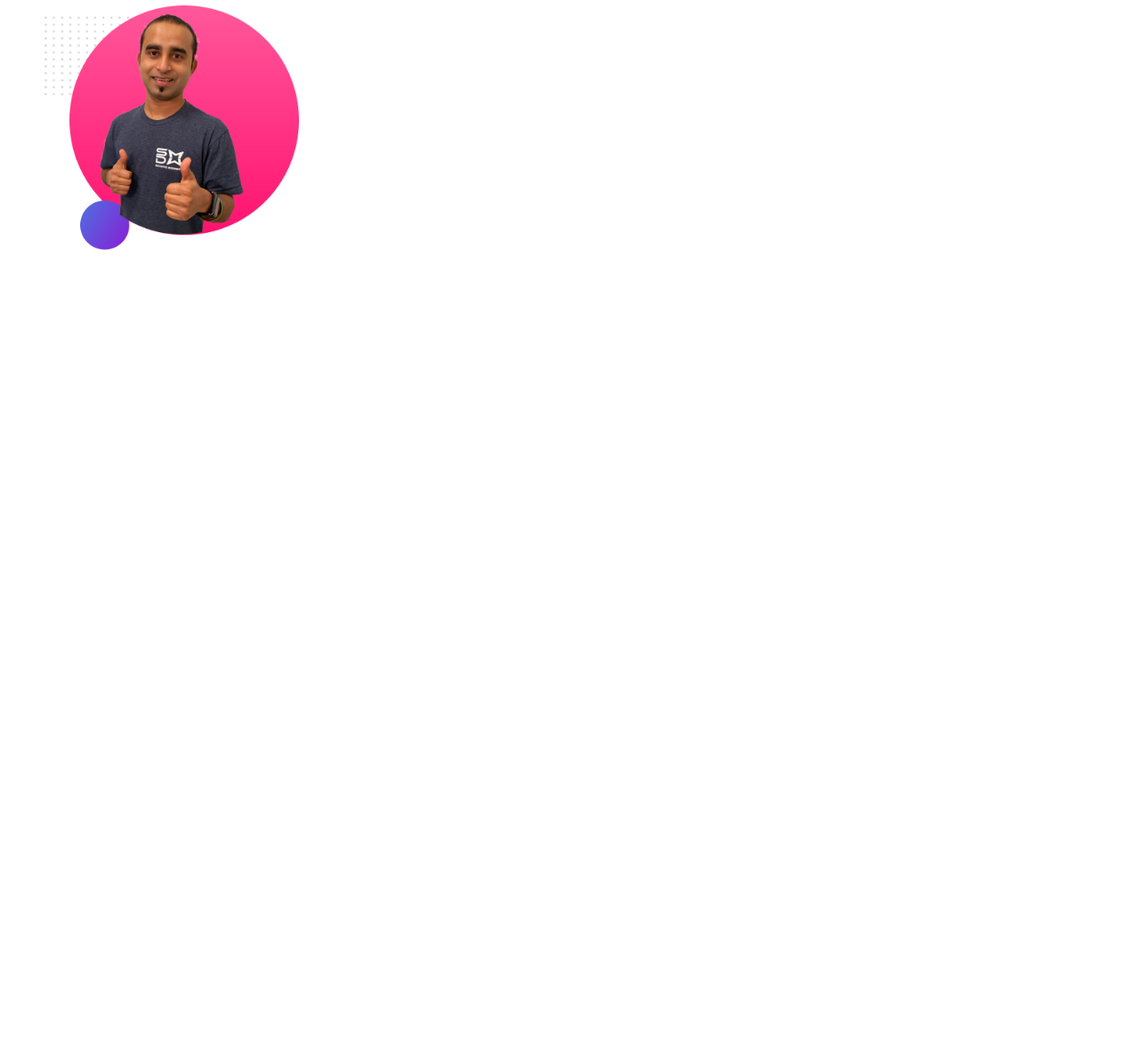
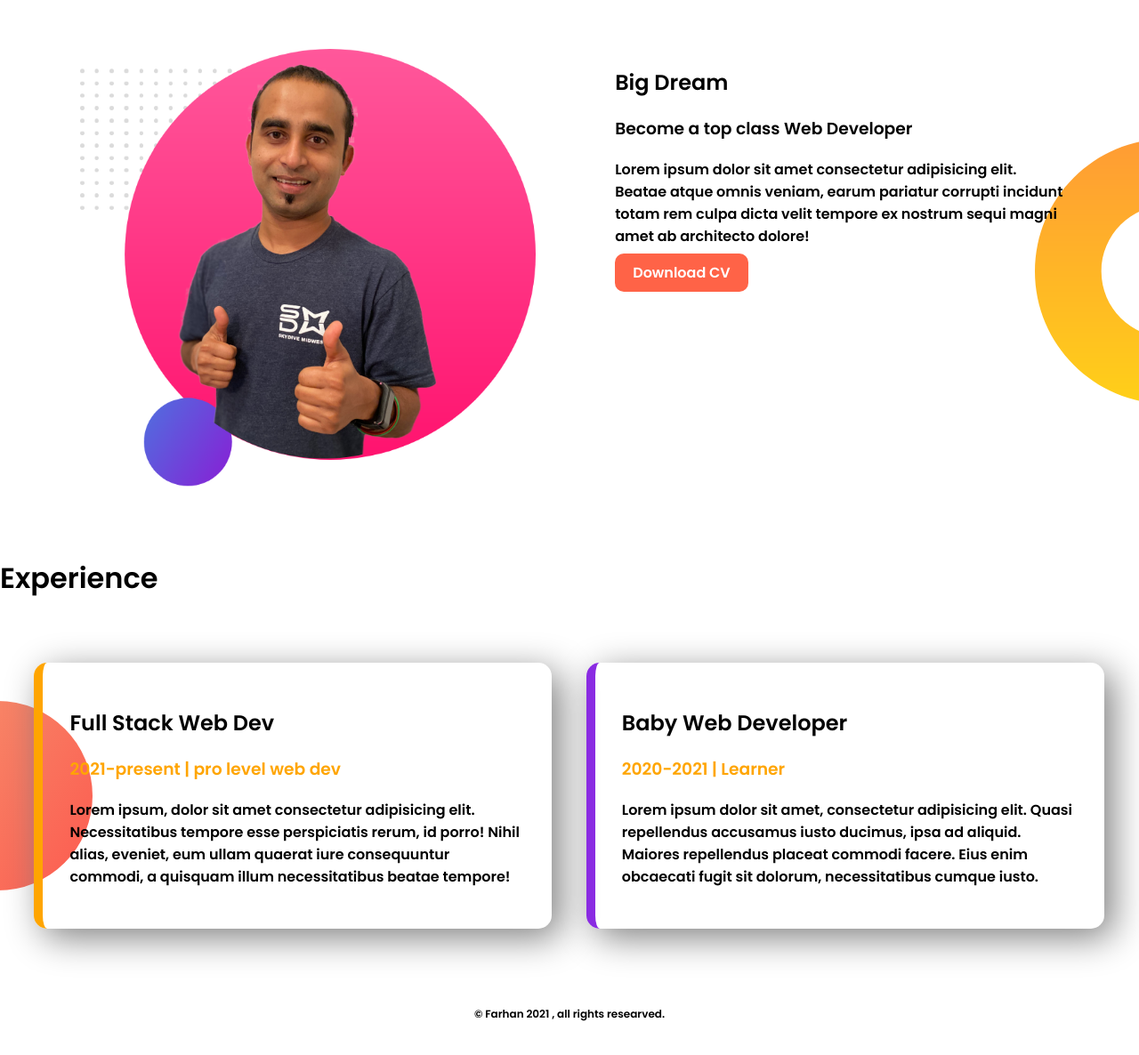
Before and after one commit to Farhan71/portfolio, a plain HTML site: page index.html in a window 1280 px wide. Shown: the part 510-1696 px from the top of the page at 89% size. Before the commit the page ends 800 px from the top, so only its background shows below. Drawn offline with Linux system fonts and the light colour scheme.

Commit message:
finished

```diff
--- a/index.html
+++ b/index.html
@@ -5,13 +5,15 @@
     <meta http-equiv="X-UA-Compatible" content="IE=edge">
     <meta name="viewport" content="width=device-width, initial-scale=1.0">
     <link rel="stylesheet" href="style.css">
+    <link rel="preconnect" href="https://fonts.gstatic.com">
+    <link href="https://fonts.googleapis.com/css2?family=Poppins:wght@600&display=swap" rel="stylesheet">
     <title>Farhan Web Developer</title>
 </head>
 <body>
     <section class="top-banner">
         <div class="half-width">
             <h1>Welcome to</h1>
-            <h1><span class="name-light">Farhan</span> <span> </span> World</h1>
+            <h1><span class="orange-light">Farhan</span> <span> </span> World</h1>
             <h3>World Class Professional Web Devoloper</h3>
             <p>Lorem ipsum dolor sit amet consectetur adipisicing elit. Nesciunt, obcaecati eaque? Vel aliquam esse rem temporibus. Deserunt accusamus quaerat consequuntur. Ex doloremque ullam totam reiciendis in, exercitationem rem sequi alias.</p>
 
@@ -21,15 +23,38 @@
         <div class="half-width">
             <img src="images/jhankar.png" alt="">
         </div>
-    </section>
+    </section> <br><br>
 
     <section class="dream-section">
         <div class="half-width">
             <img src="images/jhankar2.png" alt="">
         </div>
         <div class="half-width">
+            <h2>Big Dream</h2>
+            <h3>Become a top class Web Developer</h3>
+            <p>Lorem ipsum dolor sit amet consectetur adipisicing elit. Beatae atque omnis veniam, earum pariatur corrupti incidunt totam rem culpa dicta velit tempore ex nostrum sequi magni amet ab architecto dolore!</p>
+            <a class="anchor-button" target="_blank" href="www.google.com">Download CV</a>
+        </div>
+    </section><br><br>
 
+     <h1>Experience</h1> <br><br>
+    <section class="experience-area">
+        <div id="full-stack" class="half-width single-experience">
+            <h2>Full Stack Web Dev</h2>
+            <h3 class="orange-light">2021-present | pro level web dev</h3>
+            <p>Lorem ipsum, dolor sit amet consectetur adipisicing elit. Necessitatibus tempore esse perspiciatis rerum, id porro! Nihil alias, eveniet, eum ullam quaerat iure consequuntur commodi, a quisquam illum necessitatibus beatae tempore!</p>
         </div>
-    </section>
+        <div id="baby-web" class="half-width single-experience">
+            <h2>Baby Web Developer</h2>
+            <h3 class="orange-light">2020-2021 | Learner</h3>
+            <p>Lorem ipsum dolor sit amet, consectetur adipisicing elit. Quasi repellendus accusamus iusto ducimus, ipsa ad aliquid. Maiores repellendus placeat commodi facere. Eius enim obcaecati fugit sit dolorum, necessitatibus cumque iusto.</p>
+        </div>
+    </section> <br><br> <br>
+
+    <footer>
+        <p>
+            © Farhan 2021 , all rights researved.
+        </p>
+    </footer> <br>
 </body>
 </html>
--- a/style.css
+++ b/style.css
@@ -1,12 +1,15 @@
 body {
-    font-family: 'Lucida Sans', 'Lucida Sans Regular', 'Lucida Grande', 'Lucida Sans Unicode', Geneva, Verdana, sans-serif;
+    font-family: 'Poppins', sans-serif;
     margin: 0;
 
 }
 h1 {
     size: 50 px;
 }
-.name-light {
+h2 {
+    size: 40 px;
+}
+.orange-light {
     color: orange;
 }
 .half-width{
@@ -25,7 +28,7 @@ h1 {
 }
 section {
     height: 500 px;
-    display: inline-block;
+    display: flex;
     margin-bottom: 200 px;
 }
 .anchor-button {
@@ -37,3 +40,33 @@ section {
     border-radius: 10px;
     font-weight: 900;
 }
+.dream-section {
+    background-image: url("images/dream-bg.png");
+    background-repeat: no-repeat;
+    background-position: right;
+}
+.single-experience {
+    box-shadow: 10px 10px 40px grey;
+    /* margin: 20px; */
+    height: 80%;
+    border-radius: 15px;
+    padding: 30px 30px;
+    /* background-color: white; */
+}
+.experience-area {
+    background-image: url(images/exp-bg.png);
+    background-repeat: no-repeat;
+    background-position: left;
+
+}
+#full-stack {
+    border-left: 10px solid orange;
+    /* border-image: linear-gradient (salmon, tomato) ; */
+}
+#baby-web {
+    border-left: 10px solid blueviolet;
+}
+footer p {
+    text-align: center;
+    font-size: 12px;
+}
```
